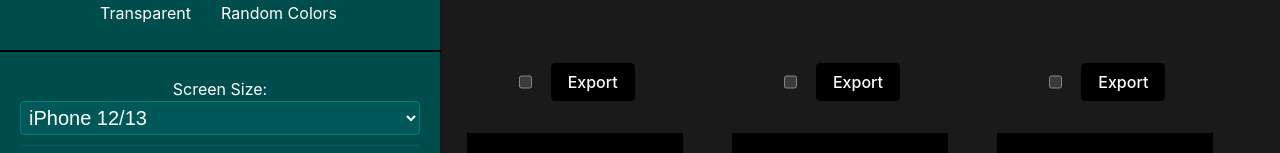
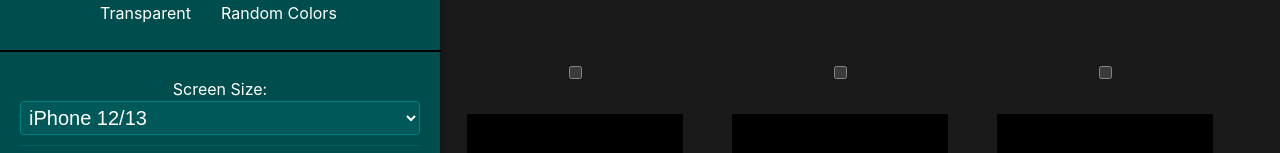
Before and after one commit to SatpalKaler/kindle-quotes, a React (Vite) app: page / in a window 1280 px wide. Both pictures are taken after a click on the button "Use Sample". Shown: the part 203-356 px from the top of the page. Built offline with nearby package versions, Linux system fonts and the light colour scheme.

Commit message:
removed export button for individual

```diff
--- a/src/components/HighlightCard.tsx
+++ b/src/components/HighlightCard.tsx
@@ -87,7 +87,7 @@ export const HighlightCard: React.FC<Props> = ({
           checked={isSelected}
           onChange={onSelect}
         />
-        <button onClick={handleExportButtonClick}>Export</button>
+
         {isCustomDimension && (
           <div style={{ display: 'flex', gap: '10px', alignItems: 'center' }}>
             <div>
```
